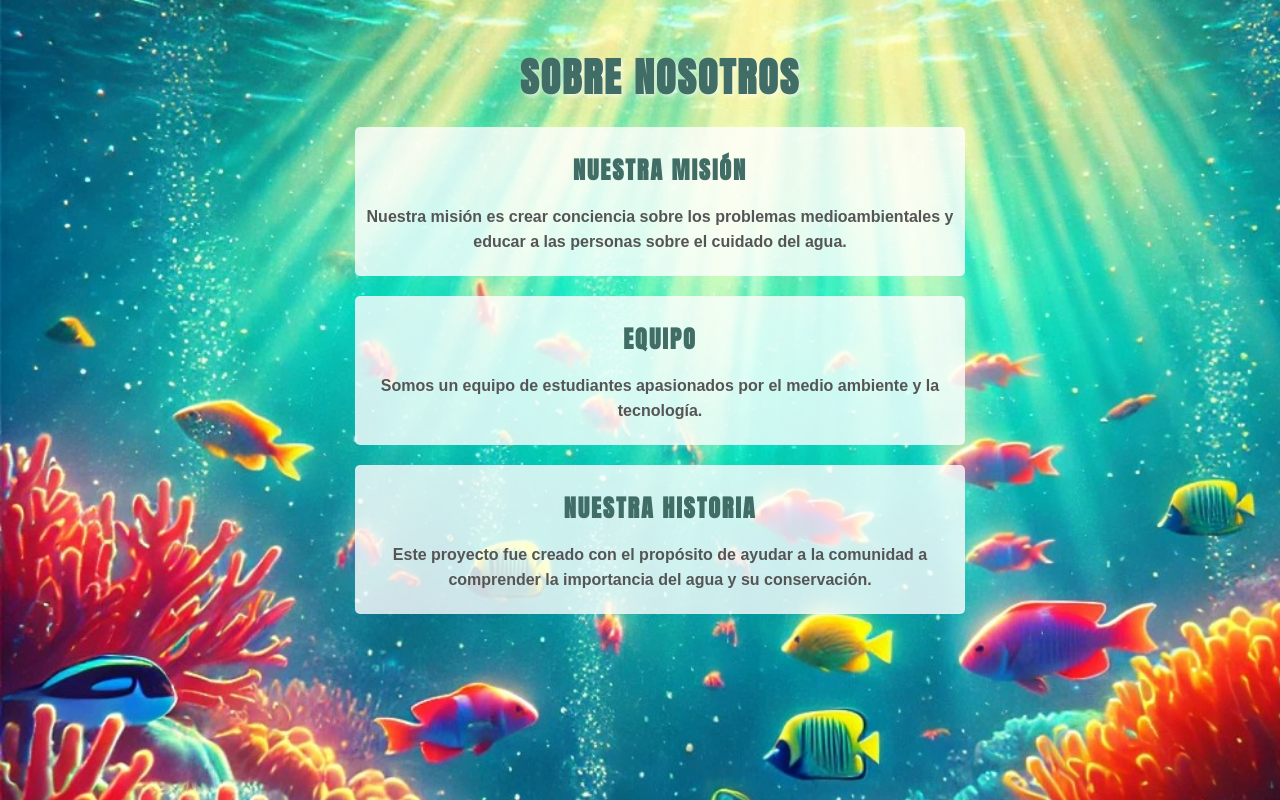
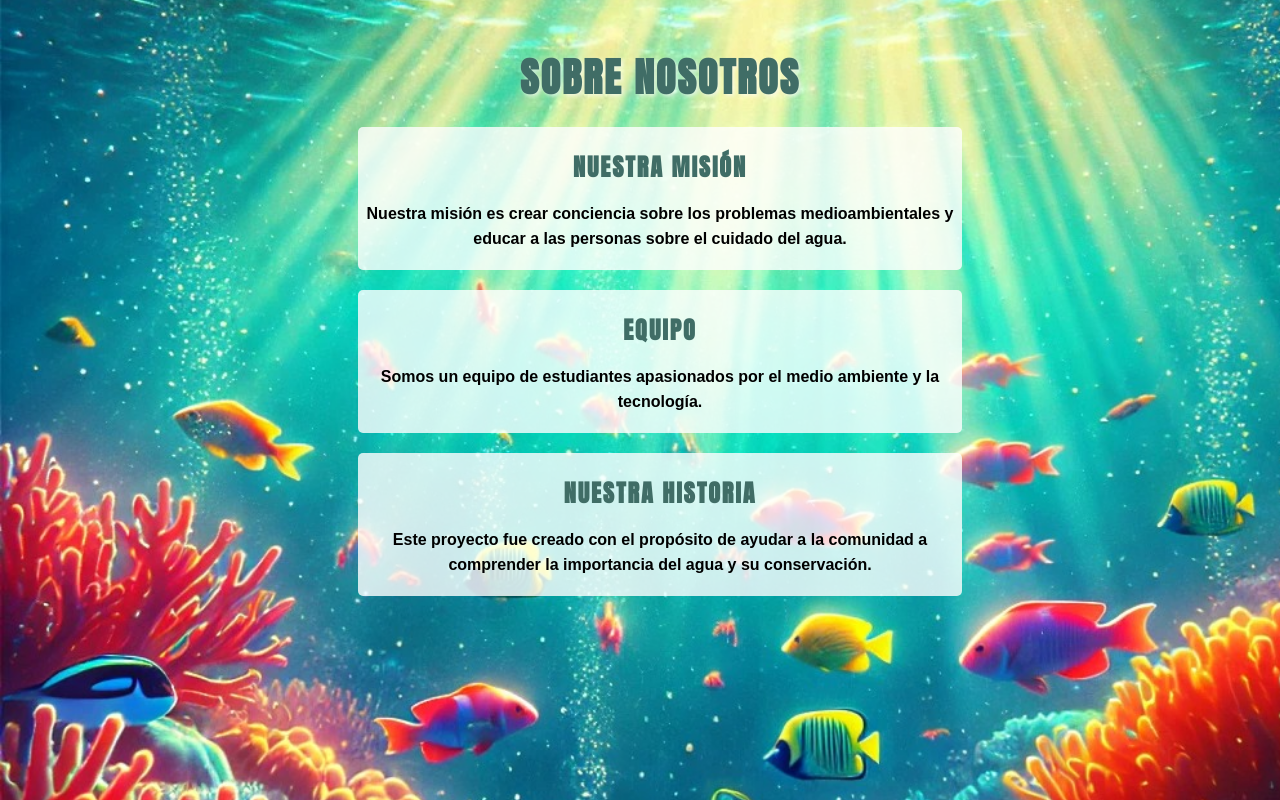
Before and after one commit to kev405/environmental-problems, a React (Vite) app: page /nosotros in a window 1280 px wide. Built offline with nearby package versions, Linux system fonts and the light colour scheme; no server answers; a web font is replaced by a local one.

Commit message:
Se hizo cambios en sesión Sobre Nosotros

```diff
--- a/src/pages/home/nosotros/Nosotros.css
+++ b/src/pages/home/nosotros/Nosotros.css
@@ -36,14 +36,14 @@
     font-size: 40px;
     margin-bottom: 20px;
     background-color: rgba(255, 255, 255, 0.8); /* Fondo blanco semitransparente para las secciones */
-    padding: 5px; /* Espacio interno */
+    padding: 2px; /* Espacio interno */
     border-radius: 5px; /* Esquinas redondeadas */
-    width: 80%; /* Cambia esto a un porcentaje menor si deseas que sea más estrecho */
-    max-width: 600px; /* Puedes establecer un ancho máximo si lo prefieres */
+    width: 80%;
+    max-width: 600px;
     margin-left: auto; /* Centra horizontalmente */
     margin-right: auto; /* Centra horizontalmente */
-    text-align: center; /* Centra el texto horizontalmente */
-    font-weight: bold; /* Hace que el texto sea negrita */
+    text-align: center;
+    font-weight: bold;
 }
 
 
@@ -58,5 +58,5 @@
 .nosotros-section p {
     font-size: 1rem;
     line-height: 1.6;
-    color: #555;
+    color: rgb(0, 0, 0)
 }
```
